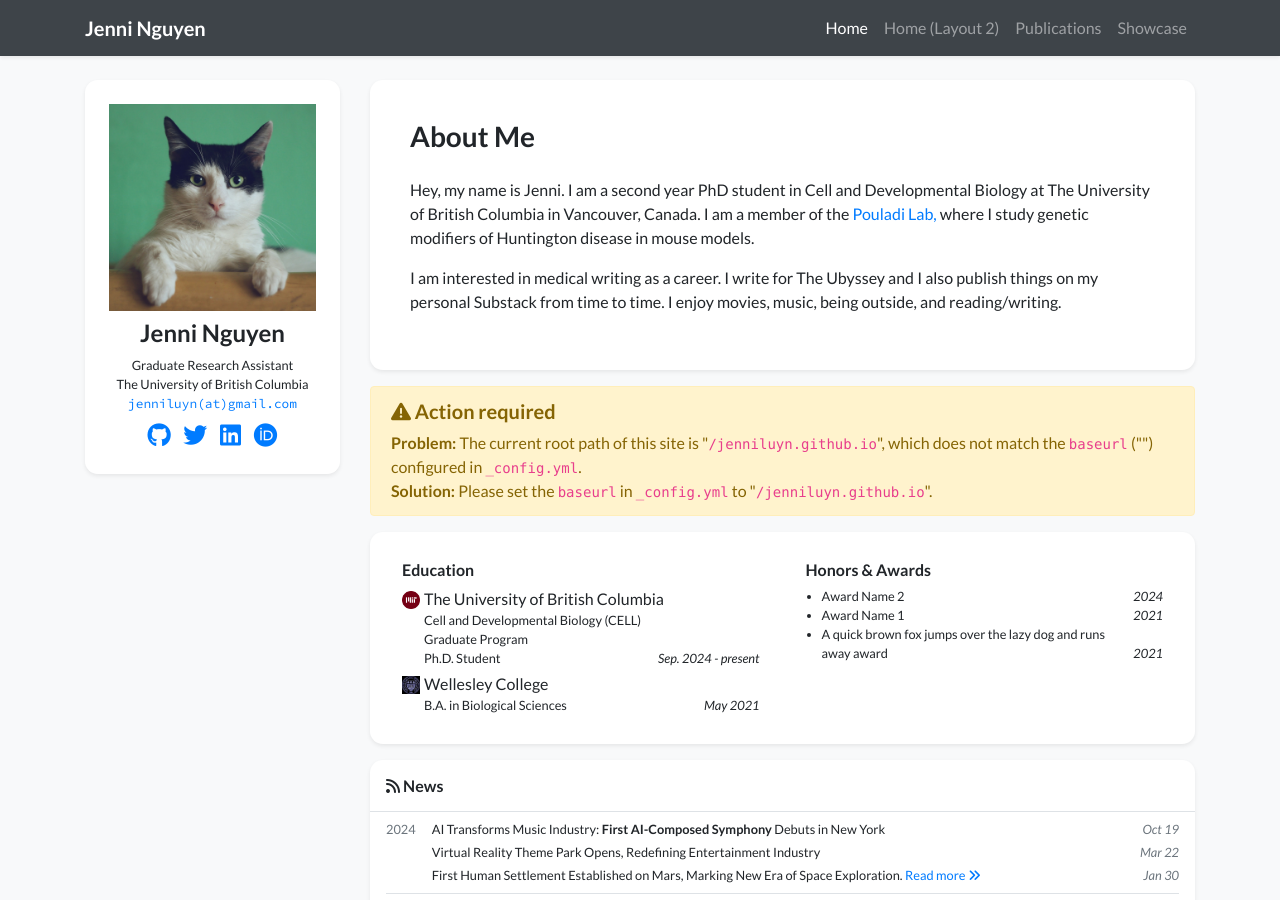
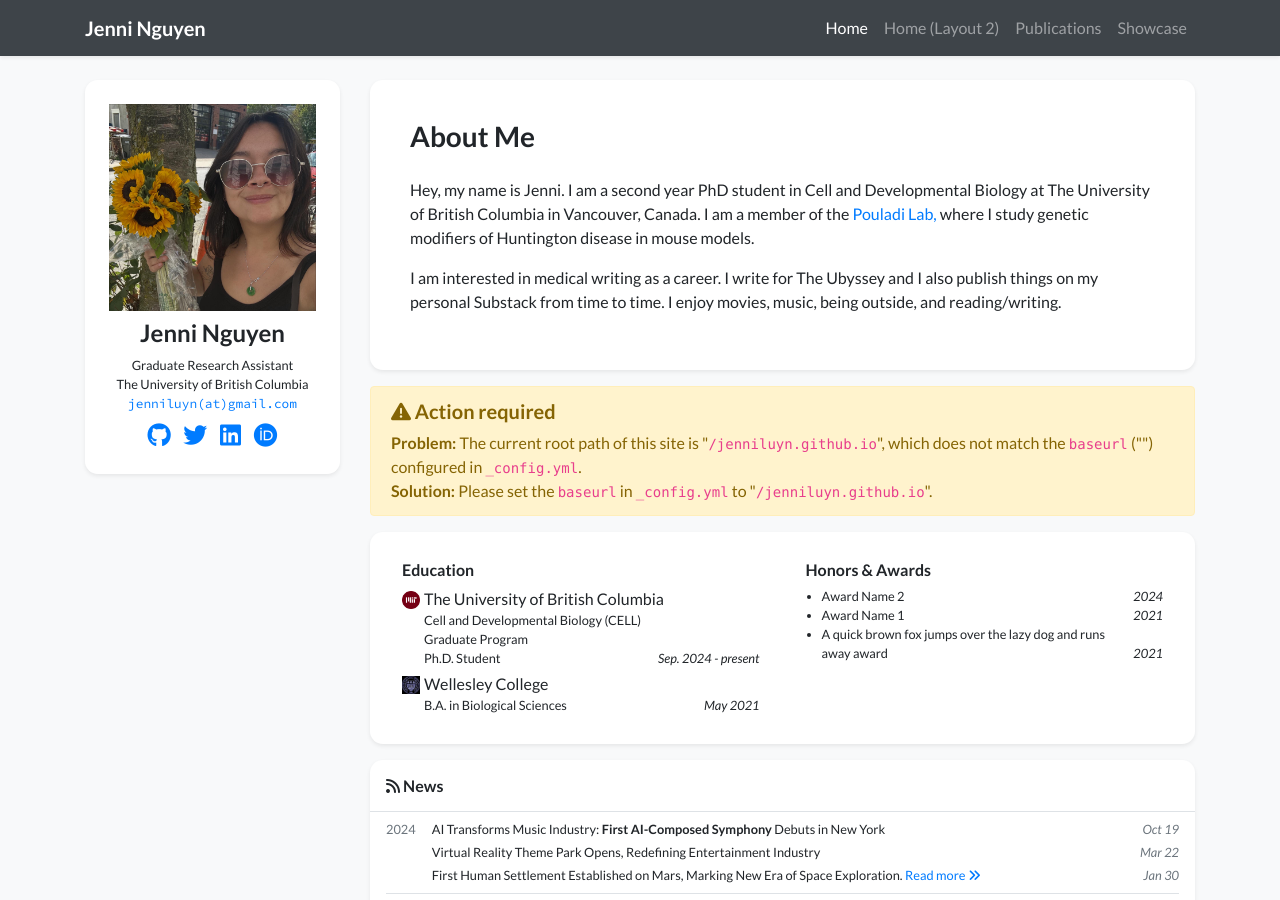
Before and after one commit to jenniluyn/jenniluyn.github.io, a Jekyll site: the page built from index.html, in a window 1280 px wide and 900 px high. Built offline with Jekyll 4.4.1, drawn with Linux system fonts in a browser that asks for light colours; nearby versions of some CDN libraries; a style sheet for code colours, icons or effects is not loaded.

Commit message:
Update profile.yml

```diff
--- a/_data/profile.yml
+++ b/_data/profile.yml
@@ -12,7 +12,7 @@
 # cv_link: link-to-your-cv-file
 # gscholar: xFmQpf4AAAAJ  # This is an example, replace it with your own Google Scholar ID
 github: jenniluyn
-twitter: your_twitter_id  # Do not include the '@' symbol
+twitter: jenninguyen_
 # wechat_qrcode: /assets/images/etc/wechat.jpg
 # wechat_prompt: >-
 #   Please tell me your <strong>name</strong> and <strong>affiliation</strong> (current or past) when adding my wechat. Thanks!
@@ -31,7 +31,7 @@
     to time. I enjoy movies, music, being outside, and reading/writing.
   </p>
 
-portrait_url: /assets/images/photos/portrait.jpg
+portrait_url: /assets/images/photos/868314B5-E603-4600-A01B-786242467B0F.JPG
 # portrait_caption: >-
 #  Photo by Manja Vitolic on Unsplash (this caption is optional, comment it out to disable).
 
```
